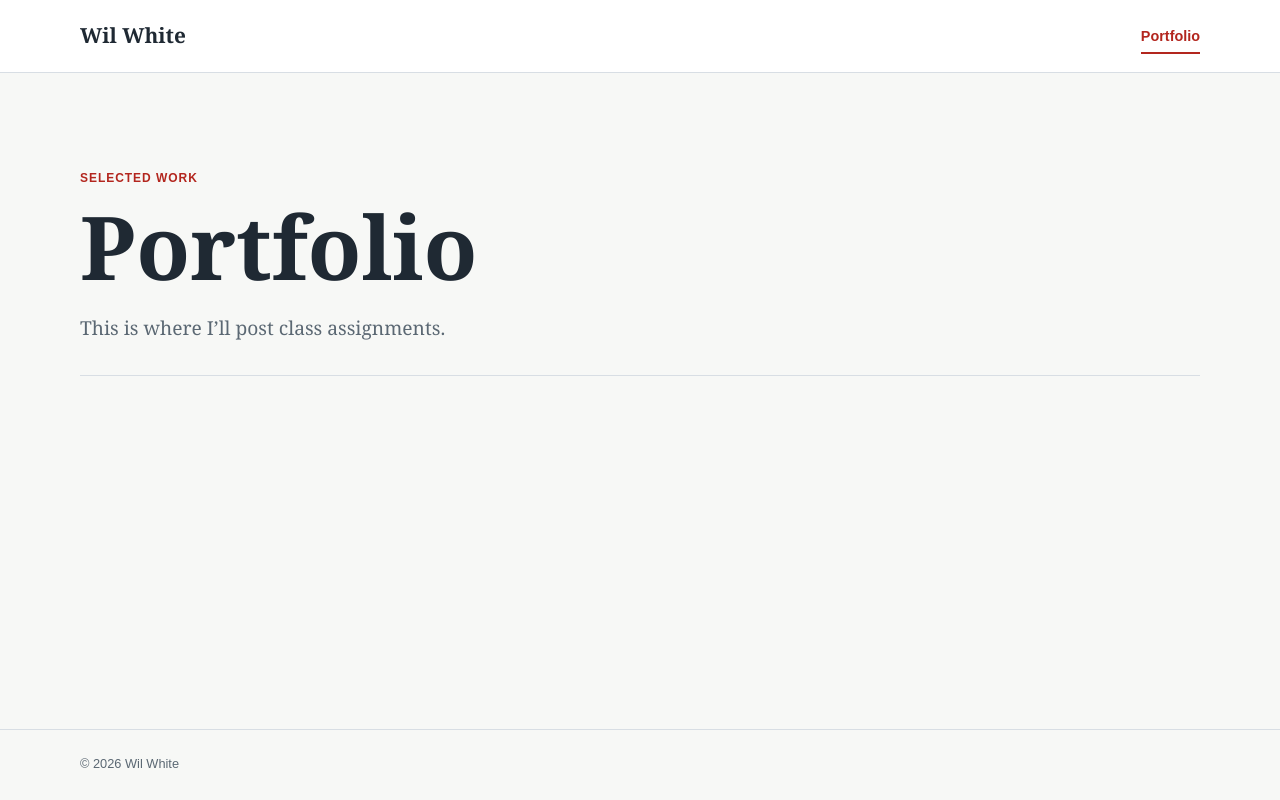
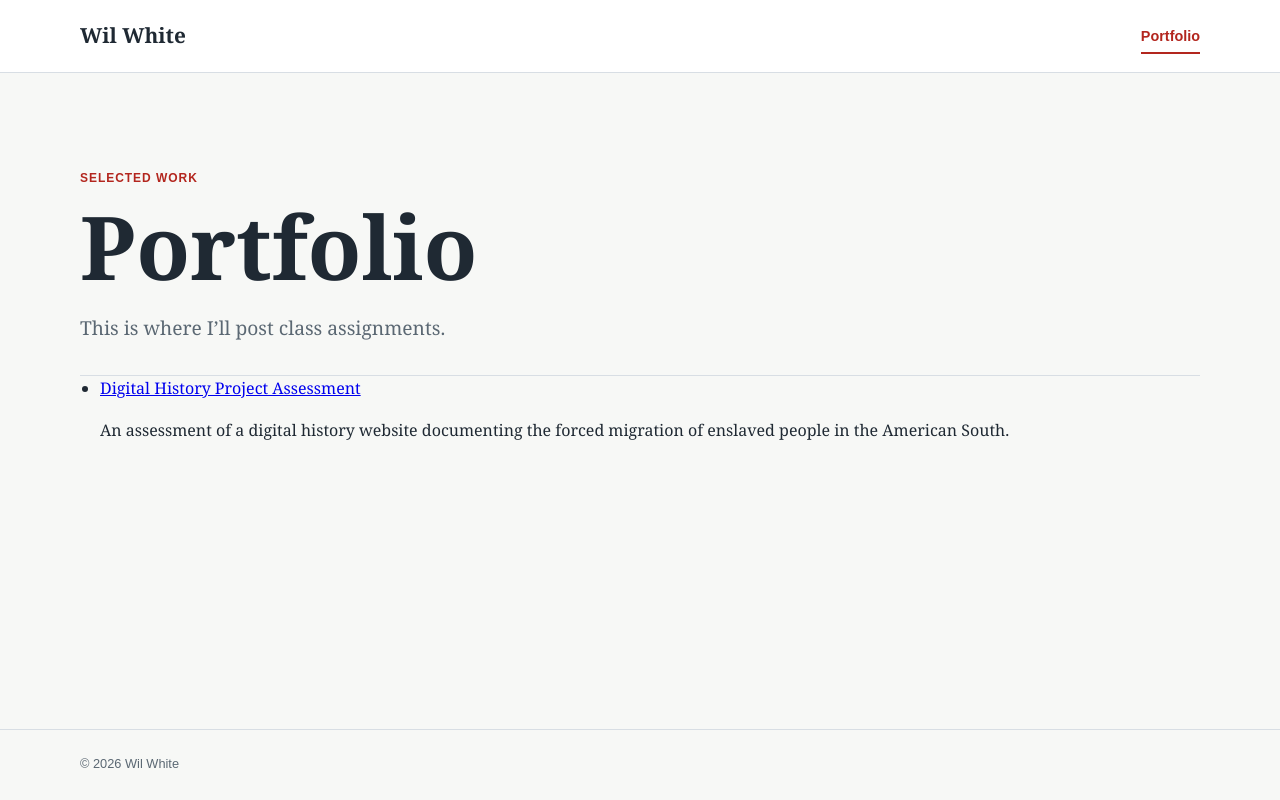
Before and after one commit to wilwhite06/wilwhite06.github.io, a plain HTML site: page portfolio.html in a window 1280 px wide. Drawn offline with Linux system fonts and the light colour scheme.

Commit message:
New files

```diff
--- a/portfolio.html
+++ b/portfolio.html
@@ -21,6 +21,10 @@
     <h1>Portfolio</h1>
     <p class="page-intro">This is where I’ll post class assignments.</p>
     <ul class="assignment-list" aria-label="Class assignments">
+      <li>
+        <a href="Digital History Project Assessment (1).docx">Digital History Project Assessment</a>
+        <p>An assessment of a digital history website documenting the forced migration of enslaved people in the American South.</p>
+      </li>
     </ul>
   </main>
 
```
Also changed, not shown: 2 other files.
